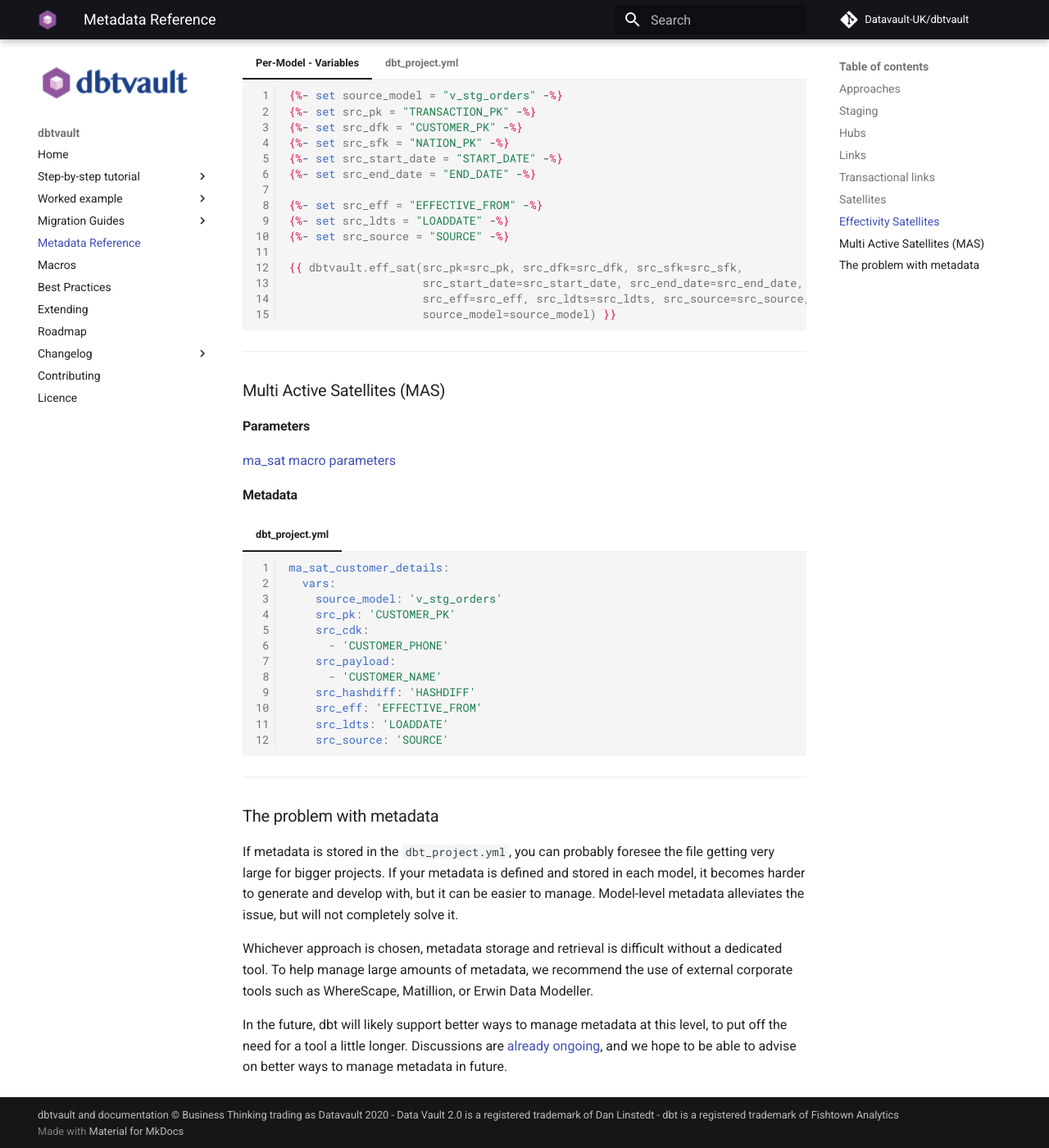
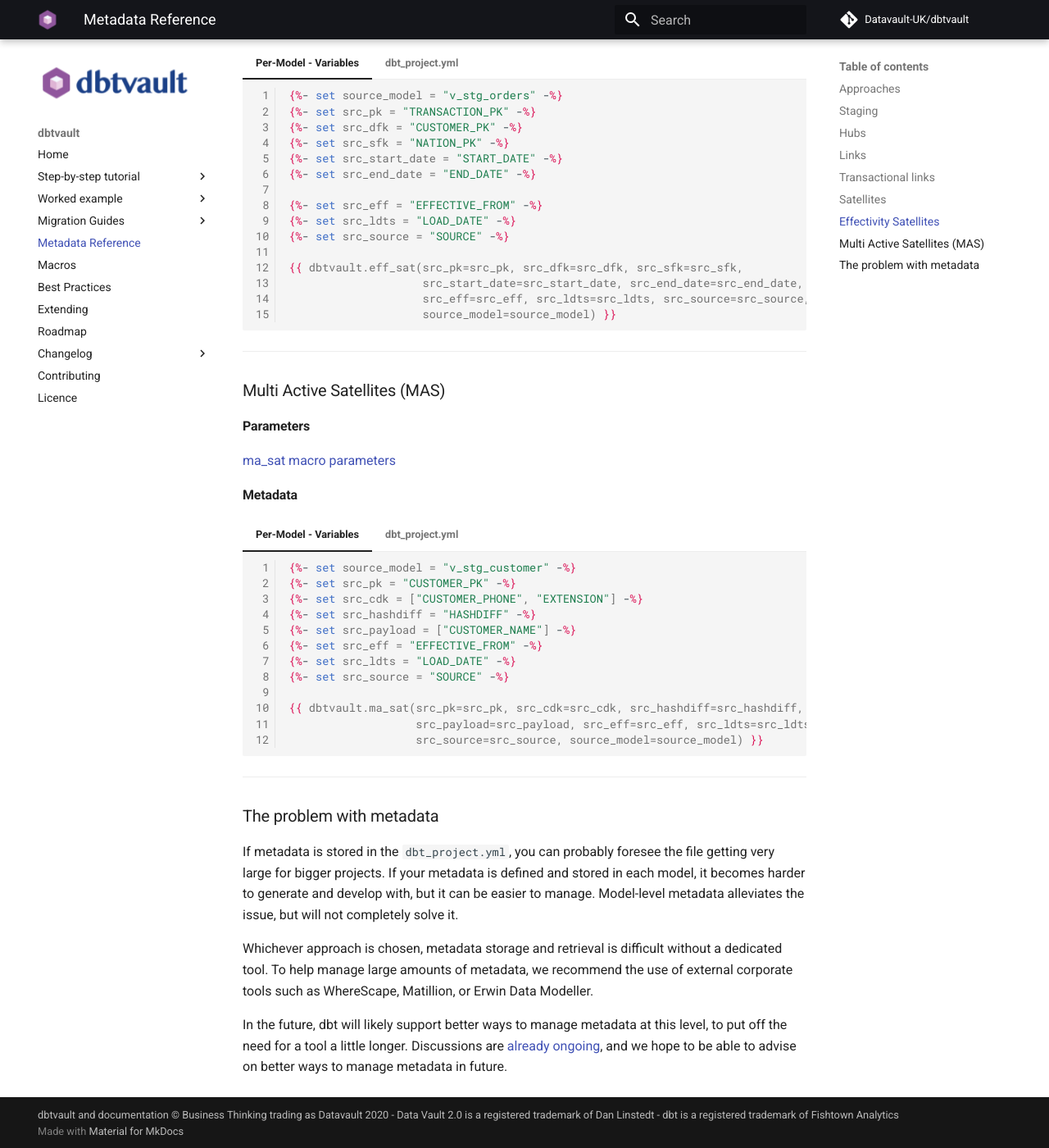
Before and after one commit to Datavault-UK/automate-dv-docs, an MkDocs documentation site: the page built from docs/metadata.md, in a window 1280 px wide and 1400 px high, scrolled down 5627 px. Shown: the whole window at 82% size. Built offline with MkDocs 1.6.1 and Material for MkDocs 9.7.7, drawn with Linux system fonts in a browser that asks for light colours; comment, search, counter and statistics services are not loaded; some of the changed text lies outside the part shown.

Commit message:
Added more metadata examples for MAS

````diff
--- a/docs/macros.md
+++ b/docs/macros.md
@@ -811,23 +811,23 @@
 #### Usage
 
 ``` jinja
-{{ dbtvault.ma_sat(src_pk=src_pk, src_cdk=src_cdk, src_hashdiff=src_hashdiff, src_payload=src_payload,
-                src_eff=src_eff, src_ldts=src_ldts,
-                src_source=src_source, source_model=source_model) }}
+{{ dbtvault.ma_sat(src_pk=src_pk, src_cdk=src_cdk, src_hashdiff=src_hashdiff,
+                   src_payload=src_payload, src_eff=src_eff, src_ldts=src_ldts,
+                   src_source=src_source, source_model=source_model) }}
 ```
 
 #### Parameters
 
-| Parameter      | Description                                         | Type             | Required?                                    |
-| -------------- | --------------------------------------------------- | ---------------- | -------------------------------------------- |
-| src_pk         | Source primary key column                           | String           | <i class="fas fa-check-circle required"></i> |
-| src_cdk        | Source child dependent key(s) column(s)             | List[String]     | <i class="fas fa-check-circle required"></i> |
-| src_hashdiff   | Source hashdiff column                              | String           | <i class="fas fa-check-circle required"></i> |
-| src_payload    | Source payload column(s)                            | List[String]     | <i class="fas fa-check-circle required"></i> |
-| src_eff        | Source effective from column                        | String           | <i class="fas fa-check-circle required"></i> |
-| src_ldts       | Source load date timestamp column                   | String           | <i class="fas fa-check-circle required"></i> |
-| src_source     | Name of the column containing the source ID         | String           | <i class="fas fa-check-circle required"></i> |
-| source_model   | Staging model name                                  | String           | <i class="fas fa-check-circle required"></i> |
+| Parameter      | Description                                         | Type             | Required?                                         |
+| -------------- | --------------------------------------------------- | ---------------- | ------------------------------------------------- |
+| src_pk         | Source primary key column                           | String           | <i class="fas fa-check-circle required"></i>      |
+| src_cdk        | Source child dependent key(s) column(s)             | List[String]     | <i class="fas fa-check-circle required"></i>      |
+| src_hashdiff   | Source hashdiff column                              | String           | <i class="fas fa-check-circle required"></i>      |
+| src_payload    | Source payload column(s)                            | List[String]     | <i class="fas fa-check-circle required"></i>      |
+| src_eff        | Source effective from column                        | String           | <i class="fas fa-minus-circle not-required"></i>  |
+| src_ldts       | Source load date timestamp column                   | String           | <i class="fas fa-check-circle required"></i>      |
+| src_source     | Name of the column containing the source ID         | String           | <i class="fas fa-check-circle required"></i>      |
+| source_model   | Staging model name                                  | String           | <i class="fas fa-check-circle required"></i>      |
 
 !!! tip
     [Read the tutorial](tutorial/tut_multi_active_satellites.md) for more details
--- a/docs/metadata.md
+++ b/docs/metadata.md
@@ -504,7 +504,7 @@
         {%- set source_model = "stg_customer_hashed" -%}
         {%- set src_pk = "CUSTOMER_PK" -%}
         {%- set src_nk = "CUSTOMER_KEY" -%}
-        {%- set src_ldts = "LOADDATE" -%}
+        {%- set src_ldts = "LOAD_DATE" -%}
         {%- set src_source = "SOURCE" -%}
 
         {{ dbtvault.hub(src_pk=src_pk, src_nk=src_nk, src_ldts=src_ldts,
@@ -517,7 +517,7 @@
         {%- set source_model = ["stg_web_customer_hashed", "stg_crm_customer_hashed"] -%}
         {%- set src_pk = "CUSTOMER_PK" -%}
         {%- set src_nk = "CUSTOMER_KEY" -%}
-        {%- set src_ldts = "LOADDATE" -%}
+        {%- set src_ldts = "LOAD_DATE" -%}
         {%- set src_source = "SOURCE" -%}
 
         {{ dbtvault.hub(src_pk=src_pk, src_nk=src_nk, src_ldts=src_ldts,
@@ -530,7 +530,7 @@
         {%- set source_model = "stg_customer_hashed" -%}
         {%- set src_pk = "CUSTOMER_PK" -%}
         {%- set src_nk = ["CUSTOMER_KEY", "CUSTOMER_DOB"] -%}
-        {%- set src_ldts = "LOADDATE" -%}
+        {%- set src_ldts = "LOAD_DATE" -%}
         {%- set src_source = "SOURCE" -%}
 
         {{ dbtvault.hub(src_pk=src_pk, src_nk=src_nk, src_ldts=src_ldts,
@@ -549,7 +549,7 @@
             source_model: 'stg_customer_hashed'
             src_pk: 'CUSTOMER_PK'
             src_nk: 'CUSTOMER_KEY'
-            src_ldts: 'LOADDATE'
+            src_ldts: 'LOAD_DATE'
             src_source: 'SOURCE'
         ```
 
@@ -563,7 +563,7 @@
               - 'stg_crm_customer_hashed'
             src_pk: 'CUSTOMER_PK'
             src_nk: 'CUSTOMER_KEY'
-            src_ldts: 'LOADDATE'
+            src_ldts: 'LOAD_DATE'
             src_source: 'SOURCE'
         ```
 
@@ -577,7 +577,7 @@
             src_nk:
               - 'CUSTOMER_KEY'
               - 'CUSTOMER_DOB'
-            src_ldts: 'LOADDATE'
+            src_ldts: 'LOAD_DATE'
             src_source: 'SOURCE'
         ```
 
@@ -596,7 +596,7 @@
         {%- set source_model = "v_stg_orders" -%}
         {%- set src_pk = "LINK_CUSTOMER_NATION_PK" -%}
         {%- set src_fk = ["CUSTOMER_PK", "NATION_PK"] -%}
-        {%- set src_ldts = "LOADDATE" -%}
+        {%- set src_ldts = "LOAD_DATE" -%}
         {%- set src_source = "SOURCE" -%}
 
         {{ dbtvault.link(src_pk=src_pk, src_fk=src_fk, src_ldts=src_ldts,
@@ -608,7 +608,7 @@
         {%- set source_model = ["v_stg_orders", "v_stg_transactions"] -%}
         {%- set src_pk = "LINK_CUSTOMER_NATION_PK" -%}
         {%- set src_fk = ["CUSTOMER_PK", "NATION_PK"] -%}
-        {%- set src_ldts = "LOADDATE" -%}
+        {%- set src_ldts = "LOAD_DATE" -%}
         {%- set src_source = "SOURCE" -%}
 
         {{ dbtvault.link(src_pk=src_pk, src_fk=src_fk, src_ldts=src_ldts,
@@ -629,7 +629,7 @@
             src_fk:
               - 'CUSTOMER_PK'
               - 'NATION_PK'
-            src_ldts: 'LOADDATE'
+            src_ldts: 'LOAD_DATE'
             src_source: 'SOURCE'
         ```
 
@@ -645,7 +645,7 @@
             src_fk:
               - 'CUSTOMER_PK'
               - 'NATION_PK'
-            src_ldts: 'LOADDATE'
+            src_ldts: 'LOAD_DATE'
             src_source: 'SOURCE'
         ```
 
@@ -667,7 +667,7 @@
     {%- set src_fk = ["CUSTOMER_PK", "ORDER_PK"] -%}
     {%- set src_payload = ["TRANSACTION_NUMBER", "TRANSACTION_DATE", "TYPE", "AMOUNT"] -%}
     {%- set src_eff = "EFFECTIVE_FROM" -%}
-    {%- set src_ldts = "LOADDATE" -%}
+    {%- set src_ldts = "LOAD_DATE" -%}
     {%- set src_source = "SOURCE" -%}
 
     {{ dbtvault.t_link(src_pk=src_pk, src_fk=src_fk, src_ldts=src_ldts,
@@ -693,7 +693,7 @@
           - 'TYPE'
           - 'AMOUNT'
         src_eff: 'EFFECTIVE_FROM'
-        src_ldts: 'LOADDATE'
+        src_ldts: 'LOAD_DATE'
         src_source: 'SOURCE'
     ```
 
@@ -715,7 +715,7 @@
         {%- set src_hashdiff = "CUSTOMER_HASHDIFF" -%}
         {%- set src_payload = ["NAME", "ADDRESS", "PHONE", "ACCBAL", "MKTSEGMENT", "COMMENT"] -%}
         {%- set src_eff = "EFFECTIVE_FROM" -%}
-        {%- set src_ldts = "LOADDATE" -%}
+        {%- set src_ldts = "LOAD_DATE" -%}
         {%- set src_source = "SOURCE" -%}
 
         {{ dbtvault.sat(src_pk=src_pk, src_hashdiff=src_hashdiff,
@@ -732,7 +732,7 @@
         {%- set src_hashdiff = {'source_column': "CUSTOMER_HASHDIFF", 'alias': "HASHDIFF"} -%}
         {%- set src_payload = ["NAME", "ADDRESS", "PHONE", "ACCBAL", "MKTSEGMENT", "COMMENT"] -%}
         {%- set src_eff = "EFFECTIVE_FROM" -%}
-        {%- set src_ldts = "LOADDATE" -%}
+        {%- set src_ldts = "LOAD_DATE" -%}
         {%- set src_source = "SOURCE" -%}
 
         {{ dbtvault.sat(src_pk=src_pk, src_hashdiff=src_hashdiff,
@@ -761,7 +761,7 @@
               - 'MKTSEGMENT'
               - 'COMMENT'
             src_eff: 'EFFECTIVE_FROM'
-            src_ldts: 'LOADDATE'
+            src_ldts: 'LOAD_DATE'
             src_source: 'SOURCE'
         ```
 
@@ -783,7 +783,7 @@
               - 'MKTSEGMENT'
               - 'COMMENT'
             src_eff: 'EFFECTIVE_FROM'
-            src_ldts: 'LOADDATE'
+            src_ldts: 'LOAD_DATE'
             src_source: 'SOURCE'
         ```
 
@@ -809,7 +809,7 @@
     {%- set src_end_date = "END_DATE" -%}
 
     {%- set src_eff = "EFFECTIVE_FROM" -%}
-    {%- set src_ldts = "LOADDATE" -%}
+    {%- set src_ldts = "LOAD_DATE" -%}
     {%- set src_source = "SOURCE" -%}
 
     {{ dbtvault.eff_sat(src_pk=src_pk, src_dfk=src_dfk, src_sfk=src_sfk,
@@ -832,7 +832,7 @@
         src_start_date: 'START_DATE'
         src_end_date: 'END_DATE'
         src_eff: 'EFFECTIVE_FROM'
-        src_ldts: 'LOADDATE'
+        src_ldts: 'LOAD_DATE'
         src_source: 'SOURCE'
     ```
 ___
@@ -844,6 +844,23 @@
 [ma_sat macro parameters](macros.md#ma_sat)
 
 #### Metadata
+
+=== "Per-Model - Variables"
+
+    ```jinja
+    {%- set source_model = "v_stg_customer" -%}
+    {%- set src_pk = "CUSTOMER_PK" -%}
+    {%- set src_cdk = ["CUSTOMER_PHONE", "EXTENSION"] -%}
+    {%- set src_hashdiff = "HASHDIFF" -%}
+    {%- set src_payload = ["CUSTOMER_NAME"] -%}
+    {%- set src_eff = "EFFECTIVE_FROM" -%}
+    {%- set src_ldts = "LOAD_DATE" -%}
+    {%- set src_source = "SOURCE" -%}
+
+    {{ dbtvault.ma_sat(src_pk=src_pk, src_cdk=src_cdk, src_hashdiff=src_hashdiff,
+                       src_payload=src_payload, src_eff=src_eff, src_ldts=src_ldts,
+                       src_source=src_source, source_model=source_model) }}
+    ```
 
 === "dbt_project.yml"
 
@@ -858,10 +875,9 @@
           - 'CUSTOMER_NAME'
         src_hashdiff: 'HASHDIFF'
         src_eff: 'EFFECTIVE_FROM'
-        src_ldts: 'LOADDATE'
+        src_ldts: 'LOAD_DATE'
         src_source: 'SOURCE'
     ```
-
 ___
 
 ### The problem with metadata
````
